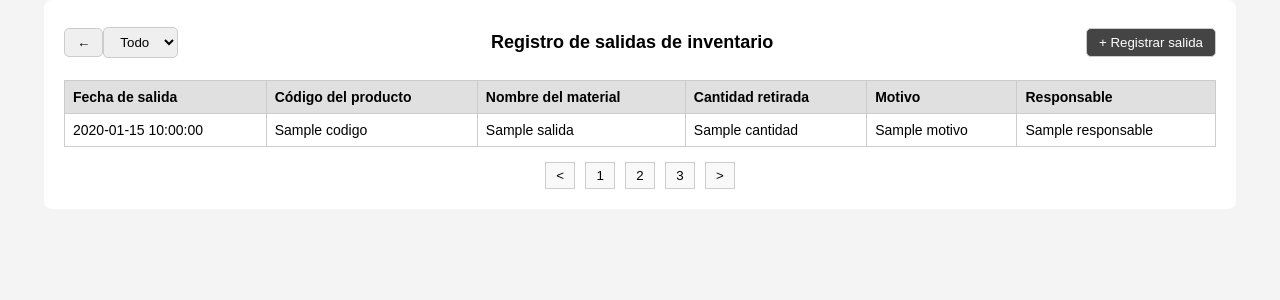
After one commit to Juanca8889/Proyecto-Sena-F.Y, a Flask app: template frontend/templates/salida_inventario.html in a window 1280 px wide. The commit adds this page. Shown: the top 300 px of the page. Run offline with Flask 3, Linux system fonts and the light colour scheme; the template is opened without the code that fills it: most values are stand-ins (such as "Sample title", 1, 10 or a date in 2020); one stand-in notice (Sample message) is shown; parts of the project's set-up code (start-up, migrations or seed data) failed here and were passed over.

Commit message:
primer commit

```diff
--- a/frontend/app.py
+++ b/frontend/app.py
@@ -1,21 +1,30 @@
-# app.py
+import sys
+import os
 from flask import Flask, render_template, request, redirect, url_for, flash
-from backend import Database
 
-app = Flask(__name__)
+# Ajustamos el path para que encuentre la carpeta BD
+BASE_DIR = os.path.abspath(os.path.join(os.path.dirname(__file__), '..'))
+if BASE_DIR not in sys.path:
+    sys.path.append(BASE_DIR)
+
+# Importamos Database desde BD/conexion.py
+from BD.conexion import conectar
+
+# Conexión a la BD
+db = conectar(host="localhost", user="root", password="", database="inventario")
+
+app = Flask(__name__, static_folder="static", template_folder="templates")
 app.secret_key = "clave_secreta"
-
-db = Database(host="localhost", user="root", password="", database="inventario")
 
 # Página principal
 @app.route("/inventario_herramientas/")
 def inventario():
     herramientas = db.get_herramientas()
-    return render_template("Index.html", herramientas=herramientas)
+    return render_template("inventario_herramientas.html", herramientas=herramientas)
 
 # Registrar herramienta
-@app.route("/registrar", methods=["POST"])
-def registrar():
+@app.route("/registrar_herramienta", methods=["POST"])
+def registrar_herramienta():
     nombre = request.form["nombre"]
     descripcion = request.form["descripcion"]
     codigo = request.form["codigo"]
@@ -49,5 +58,25 @@ def reintegro():
     flash(msg, "success" if ok else "error")
     return redirect(url_for("inventario"))
 
+# Salida inventario
+@app.route("/salida_inventario")
+def salida_inventario():
+    salidas = db.get_salidas()  # asegúrate de definirlo en Database
+    return render_template("salida_inventario.html", salidas=salidas)
+
+@app.route("/registrar_salida", methods=["POST"])
+def registrar_salida():
+    fecha = request.form["fecha"]
+    codigo = request.form["codigo"]
+    nombre = request.form["nombre"]
+    cantidad = request.form["cantidad"]
+    motivo = request.form["motivo"]
+    responsable = request.form["responsable"]
+
+    ok, msg = db.registrar_salida(fecha, codigo, nombre, cantidad, motivo, responsable)
+    flash(msg, "success" if ok else "error")
+
+    return redirect(url_for("salida_inventario"))
+
 if __name__ == "__main__":
     app.run(debug=True)
--- /dev/null
+++ b/frontend/static/salida_inventario.css
@@ -0,0 +1,112 @@
+body {
+    font-family: Arial, sans-serif;
+    background: #f4f4f4;
+    margin: 0;
+    padding: 0;
+}
+
+.container {
+    width: 90%;
+    margin: auto;
+    background: white;
+    padding: 20px;
+    border-radius: 8px;
+}
+
+header {
+    display: flex;
+    justify-content: space-between;
+    align-items: center;
+    margin-bottom: 15px;
+}
+
+header h1 {
+    font-size: 18px;
+    flex: 1;
+    text-align: center;
+}
+
+header select,
+header button {
+    padding: 6px 12px;
+    border: 1px solid #ccc;
+    border-radius: 5px;
+}
+
+.add-btn {
+    background: #444;
+    color: white;
+}
+
+table {
+    width: 100%;
+    border-collapse: collapse;
+    font-size: 14px;
+}
+
+thead {
+    background: #e0e0e0;
+}
+
+th, td {
+    border: 1px solid #ccc;
+    padding: 8px;
+    text-align: left;
+}
+
+footer {
+    margin-top: 15px;
+    text-align: center;
+}
+
+.pagination button {
+    margin: 0 3px;
+    padding: 5px 10px;
+    border: 1px solid #ccc;
+    background: #f9f9f9;
+}
+
+/* Modal */
+.modal {
+    display: none;
+    position: fixed;
+    top: 0; left: 0;
+    width: 100%; height: 100%;
+    background: rgba(0, 0, 0, 0.5);
+    justify-content: center;
+    align-items: center;
+}
+
+.modal-content {
+    background: white;
+    padding: 20px;
+    border-radius: 8px;
+    width: 300px;
+}
+
+.modal-content form {
+    display: flex;
+    flex-direction: column;
+}
+
+.modal-content label {
+    margin-top: 10px;
+}
+
+.modal-content input,
+.modal-content button {
+    margin-top: 5px;
+    padding: 6px;
+}
+
+/* Mensaje de éxito */
+.mensaje {
+    display: none;
+    position: fixed;
+    bottom: 20px;
+    right: 20px;
+    background: green;
+    color: white;
+    padding: 10px 20px;
+    border-radius: 5px;
+}
--- a/frontend/templates/inventario_herramientas.html
+++ b/frontend/templates/inventario_herramientas.html
@@ -3,7 +3,7 @@
 <head>
   <meta charset="UTF-8" />
   <title>Inventario de herramientas</title>
-  <link rel="stylesheet" href="{{ url_for('static', filename='inventario_herramientas_stylos.css') }}" />
+  <link rel="stylesheet" href="{{ url_for('static', filename='inventario_herramientas.css') }}" />
 </head>
 <body>
   <div class="contenedor">
--- /dev/null
+++ b/frontend/templates/salida_inventario.html
@@ -0,0 +1,98 @@
+<!DOCTYPE html>
+<html lang="es">
+<head>
+  <meta charset="UTF-8">
+  <meta name="viewport" content="width=device-width, initial-scale=1.0">
+  <title>Registro de Salidas de Inventario</title>
+  <link rel="stylesheet" href="{{ url_for('static', filename='salida_inventario.css') }}">
+</head>
+<body>
+  <div class="container">
+    <header>
+      <button class="back-btn">←</button>
+      <select>
+        <option>Todo</option>
+      </select>
+      <h1>Registro de salidas de inventario</h1>
+      <button class="add-btn" onclick="document.getElementById('modal-form').style.display='flex'">+ Registrar salida</button>
+    </header>
+
+    <table id="tabla-registros">
+      <thead>
+        <tr>
+          <th>Fecha de salida</th>
+          <th>Código del producto</th>
+          <th>Nombre del material</th>
+          <th>Cantidad retirada</th>
+          <th>Motivo</th>
+          <th>Responsable</th>
+        </tr>
+      </thead>
+      <tbody>
+        {% for s in salidas %}
+        <tr>
+          <td>{{ s['fecha'] }}</td>
+          <td>{{ s['codigo'] }}</td>
+          <td>{{ s['nombre'] }}</td>
+          <td>{{ s['cantidad'] }}</td>
+          <td>{{ s['motivo'] }}</td>
+          <td>{{ s['responsable'] }}</td>
+        </tr>
+        {% else %}
+        <tr><td colspan="6">No hay registros todavía.</td></tr>
+        {% endfor %}
+      </tbody>
+    </table>
+
+    <footer>
+      <div class="pagination">
+        <button>&lt;</button>
+        <button>1</button>
+        <button>2</button>
+        <button>3</button>
+        <button>&gt;</button>
+      </div>
+    </footer>
+  </div>
+
+  <!-- Formulario Modal -->
+  <div class="modal" id="modal-form">
+    <div class="modal-content">
+      <h2>Registrar salida</h2>
+      <form action="/registrar" method="POST">
+        <label>Fecha de salida:</label>
+        <input type="date" name="fecha" required>
+
+        <label>Código del producto:</label>
+        <input type="text" name="codigo" required>
+
+        <label>Nombre del material:</label>
+        <input type="text" name="nombre" required>
+
+        <label>Cantidad retirada:</label>
+        <input type="number" name="cantidad" min="1" required>
+
+        <label>Motivo:</label>
+        <input type="text" name="motivo" required>
+
+        <label>Responsable:</label>
+        <input type="text" name="responsable" required>
+
+        <button type="submit">Guardar</button>
+        <button type="button" onclick="document.getElementById('modal-form').style.display='none'">Cancelar</button>
+      </form>
+    </div>
+  </div>
+
+  <!-- Mensajes flash -->
+  {% with messages = get_flashed_messages(with_categories=true) %}
+    {% if messages %}
+      <div class="mensaje">
+        {% for category, message in messages %}
+          <p class="{{ category }}">{{ message }}</p>
+        {% endfor %}
+      </div>
+    {% endif %}
+  {% endwith %}
+</body>
+</html>
```
Also changed, not shown: BD/conexion.py (+14 -5 lines), backend/inv.py (+7 -3 lines), BD/__init__.py (deleted), frontend/__init__.py (deleted), frontend/static/inventario_herramientas.css (renamed from frontend/static/inventario_herramientas_stylos.css).
